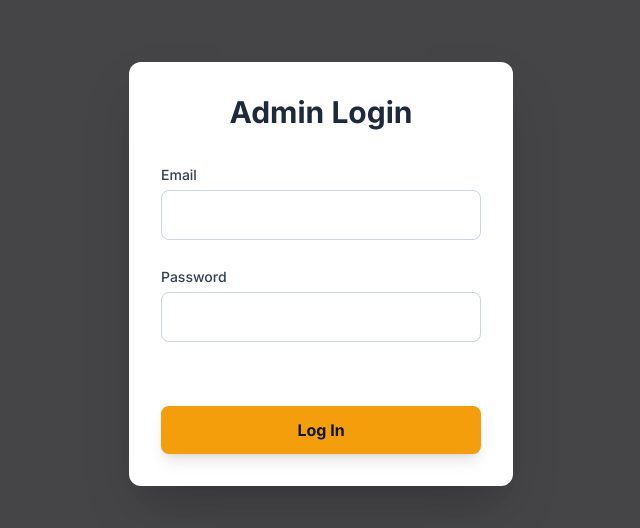
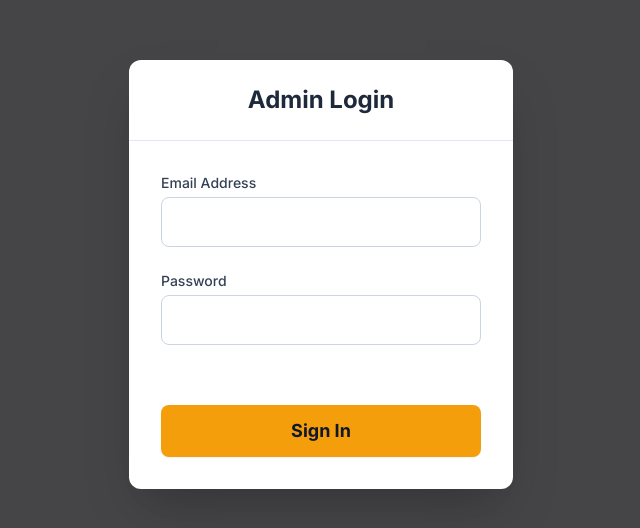
Before and after one commit to udintrengginang-bot/attendance, a plain HTML site: page admin.html in a window 1280 px wide. Shown: the part 126-654 px from the top of the page, without its empty margins (319-959 px from the left). Drawn offline with nearby package versions, Linux system fonts and the light colour scheme; no server answers.

Commit message:
Update admin.html

```diff
--- a/admin.html
+++ b/admin.html
@@ -3,7 +3,7 @@
 <head>
     <meta charset="UTF-8">
     <meta name="viewport" content="width=device-width, initial-scale=1.0">
-    <title>ConstructTrack - Admin Dashboard</title>
+    <title>Shreeved - Admin Dashboard</title>
     <script src="https://cdn.tailwindcss.com"></script>
     <link href="https://fonts.googleapis.com/css2?family=Inter:wght@400;500;600;700&display=swap" rel="stylesheet">
     <style>
@@ -26,24 +26,26 @@
 </head>
 <body>
     <div id="login-modal" class="fixed inset-0 bg-zinc-900 bg-opacity-80 flex items-center justify-center z-50">
-        <div class="bg-white rounded-xl shadow-2xl w-full max-w-sm mx-4">
-            <div class="p-8">
-                <h2 class="text-3xl font-bold text-slate-800 text-center">Admin Login</h2>
-                <form id="login-form" class="mt-8 space-y-6">
+        <div class="bg-white rounded-xl shadow-2xl w-full max-w-sm m-4">
+            <div class="p-6 border-b border-slate-200">
+                <h2 class="text-2xl font-bold text-slate-800 text-center">Admin Login</h2>
+            </div>
+            <form id="login-form" class="p-8">
+                <div class="space-y-6">
                     <div>
-                        <label for="email-input" class="text-sm font-medium text-slate-700">Email</label>
-                        <input type="email" id="email-input" required class="w-full p-3 mt-1 border border-slate-300 rounded-lg focus:ring-2 focus:ring-amber-500 focus:border-amber-500 transition">
+                        <label for="email-input" class="block text-sm font-medium text-slate-700 mb-1">Email Address</label>
+                        <input type="email" id="email-input" required class="w-full p-3 border border-slate-300 rounded-lg focus:ring-2 focus:ring-amber-500 focus:border-amber-500 transition">
                     </div>
                     <div>
-                        <label for="password-input" class="text-sm font-medium text-slate-700">Password</label>
-                        <input type="password" id="password-input" required class="w-full p-3 mt-1 border border-slate-300 rounded-lg focus:ring-2 focus:ring-amber-500 focus:border-amber-500 transition">
+                        <label for="password-input" class="block text-sm font-medium text-slate-700 mb-1">Password</label>
+                        <input type="password" id="password-input" required class="w-full p-3 border border-slate-300 rounded-lg focus:ring-2 focus:ring-amber-500 focus:border-amber-500 transition">
                     </div>
-                    <p id="login-error" class="text-sm text-red-600 h-4"></p>
-                    <div>
-                        <button type="submit" class="w-full bg-amber-500 hover:bg-amber-600 text-slate-900 font-bold py-3 px-4 rounded-lg shadow-lg transition-transform transform hover:scale-105">Log In</button>
-                    </div>
-                </form>
-            </div>
+                </div>
+                <p id="login-error" class="text-red-500 text-sm mt-4 text-center h-5"></p>
+                <div class="mt-6">
+                    <button type="submit" class="w-full bg-amber-500 hover:bg-amber-600 text-slate-900 font-bold py-3 px-5 rounded-lg shadow-sm transition-colors text-lg">Sign In</button>
+                </div>
+            </form>
         </div>
     </div>
 
@@ -52,7 +54,7 @@
             <button id="mobile-menu-btn" class="p-2 -ml-2">
                 <svg xmlns="http://www.w3.org/2000/svg" class="h-6 w-6" fill="none" viewBox="0 0 24 24" stroke="currentColor"><path stroke-linecap="round" stroke-linejoin="round" stroke-width="2" d="M4 6h16M4 12h16M4 18h16" /></svg>
             </button>
-            <h1 class="text-xl font-bold">ConstructTrack</h1>
+            <h1 class="text-xl font-bold">Shreeved</h1>
             <div class="w-6"></div>
         </header>
 
@@ -62,7 +64,7 @@
             <aside id="sidebar" class="bg-slate-800 text-slate-100 w-64 space-y-6 py-7 px-2 absolute inset-y-0 left-0 transform -translate-x-full md:relative md:translate-x-0 z-40 flex flex-col">
                 <div class="h-20 flex items-center justify-center bg-slate-900 border-b border-slate-700 -mt-7 -mx-2 mb-6">
                      <svg xmlns="http://www.w3.org/2000/svg" class="h-8 w-8 text-amber-500 mr-2" viewBox="0 0 20 20" fill="currentColor"><path fill-rule="evenodd" d="M4 2a2 2 0 00-2 2v12a2 2 0 002 2h12a2 2 0 002-2V4a2 2 0 00-2-2H4zm10 10.5a.5.5 0 01-.5.5H6.5a.5.5 0 010-1H13.5a.5.5 0 01.5.5zm0-3a.5.5 0 01-.5.5H6.5a.5.5 0 010-1H13.5a.5.5 0 01.5.5zm-5-3a.5.5 0 01-.5.5H6.5a.5.5 0 010-1h2a.5.5 0 01.5.5z" clip-rule="evenodd" /></svg>
-                    <h1 class="text-2xl font-bold">ConstructTrack</h1>
+                    <h1 class="text-2xl font-bold">Shreeved</h1>
                 </div>
                 <nav class="flex-1 px-2 space-y-2">
                     <a href="#dashboard" class="nav-item flex items-center px-4 py-2.5 rounded-lg hover:bg-slate-700 transition-colors duration-200">Dashboard</a>
@@ -70,10 +72,10 @@
                     <a href="#tasks" class="nav-item flex items-center px-4 py-2.5 rounded-lg hover:bg-slate-700 transition-colors duration-200">Daily Tasks</a>
                     <a href="#payroll" class="nav-item flex items-center px-4 py-2.5 rounded-lg hover:bg-slate-700 transition-colors duration-200">Payroll</a>
                     <a href="#sites" class="nav-item flex items-center px-4 py-2.5 rounded-lg hover:bg-slate-700 transition-colors duration-200">Sites</a>
-                    <a href="#laborers" class="nav-item flex items-center px-4 py-2.5 rounded-lg hover:bg-slate-700 transition-colors duration-200">Laborers</a>
+                    <a href="#workers" class="nav-item flex items-center px-4 py-2.5 rounded-lg hover:bg-slate-700 transition-colors duration-200">Workers</a>
                     <a href="#expenses" class="nav-item flex items-center px-4 py-2.5 rounded-lg hover:bg-slate-700 transition-colors duration-200">Expenses</a>
                     <a href="#attendance" class="nav-item flex items-center px-4 py-2.5 rounded-lg hover:bg-slate-700 transition-colors duration-200">Attendance Log</a>
-                    <a href="/laborer" class="nav-item flex items-center px-4 py-2.5 rounded-lg hover:bg-slate-700 transition-colors duration-200">Laborer Check-in</a>
+                    <a href="/laborer.html" class="nav-item flex items-center px-4 py-2.5 rounded-lg hover:bg-slate-700 transition-colors duration-200">Worker Check-in</a>
                 </nav>
                 <div class="px-2 py-4 border-t border-slate-700">
                      <button id="logout-btn" class="w-full text-left flex items-center px-4 py-2.5 rounded-lg text-slate-300 hover:bg-red-500 hover:text-white transition-colors duration-200">Logout</button>
```
